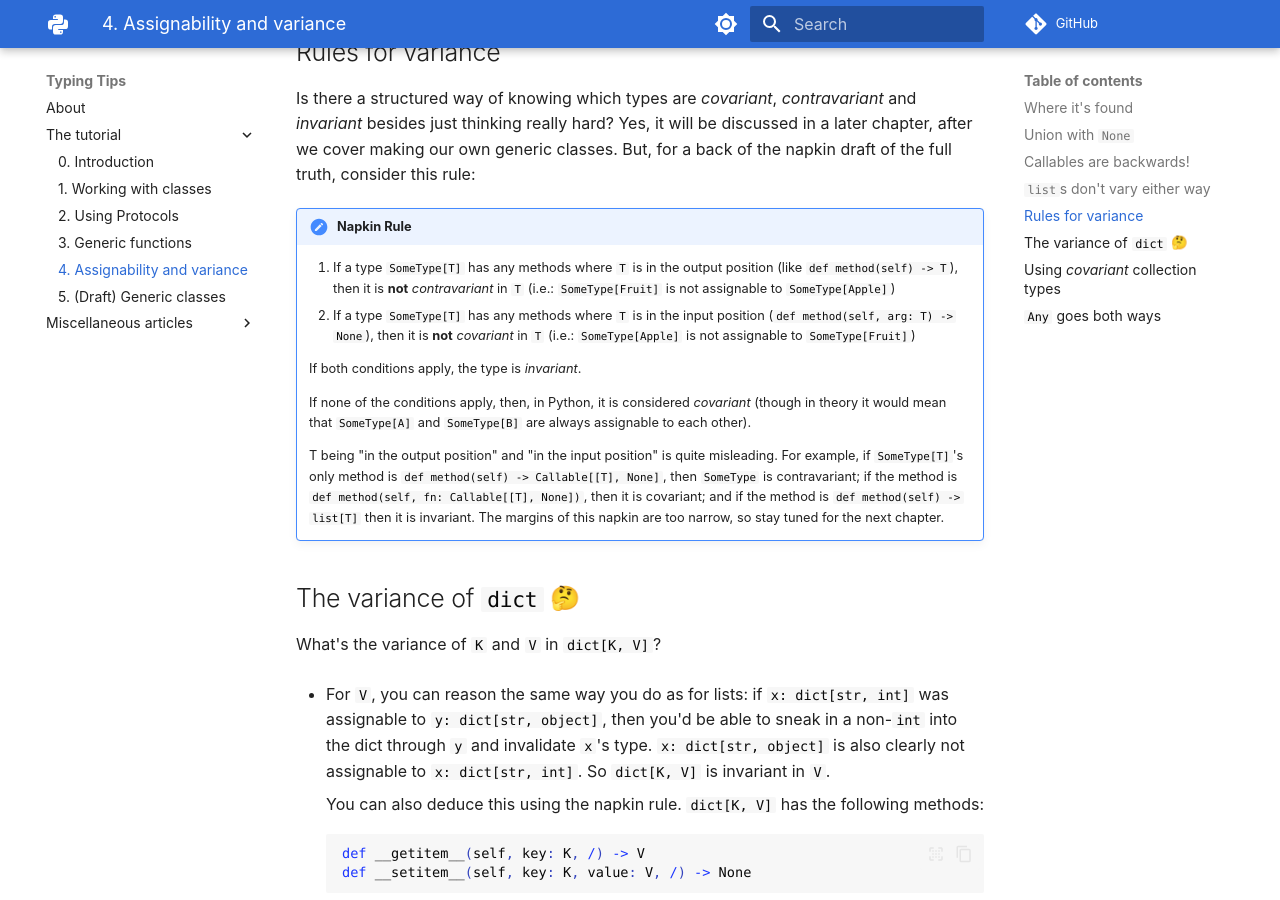
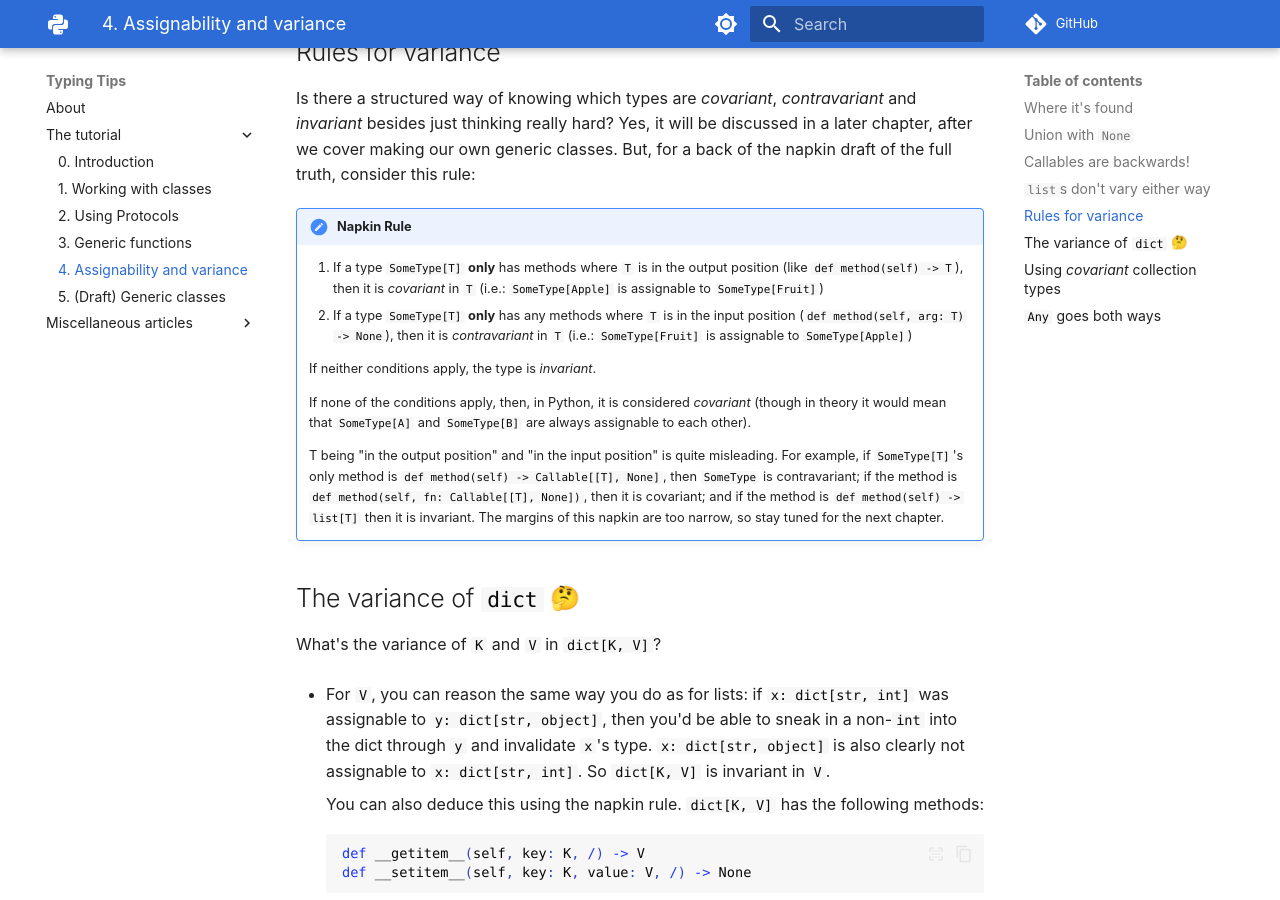
Before and after one commit to decorator-factory/typing-tips, an MkDocs documentation site: the page built from docs/tutorial/4-assignability/index.md, in a window 1280 px wide and 900 px high, scrolled down 10031 px. Built offline with MkDocs 1.6.1 and Material for MkDocs 9.7.7, drawn with Linux system fonts in a browser that asks for light colours; emoji names are drawn with the system emoji font; plug-ins that fetch from the network failed and are left out; comment, search, counter and statistics services are not loaded.

Commit message:
reword the napkin rule to be slightly less confusing.
you could argue that this wording is slightly less correct depending on your interpretation of the word "only", but i think it's good enough for a napkin rule and makes this concept a bit less confusing for an initial intro

```diff
--- a/docs/tutorial/4-assignability/index.md
+++ b/docs/tutorial/4-assignability/index.md
@@ -503,14 +503,14 @@ But, for a back of the napkin draft of the full truth, consider this rule:
 
 !!! note "Napkin Rule"
 
-    1. If a type `SomeType[T]` has any methods where `T` is in the output position
-        (like `def method(self) -> T`), then it is **not** _contravariant_ in `T`
-        (i.e.: `SomeType[Fruit]` is not assignable to `SomeType[Apple]`)
-    2. If a type `SomeType[T]` has any methods where `T` is in the input position
-        (`def method(self, arg: T) -> None`), then it is **not** _covariant_ in `T`
-        (i.e.: `SomeType[Apple]` is not assignable to `SomeType[Fruit]`)
+    1. If a type `SomeType[T]` **only** has methods where `T` is in the output position
+        (like `def method(self) -> T`), then it is _covariant_ in `T`
+        (i.e.: `SomeType[Apple]` is assignable to `SomeType[Fruit]`)
+    2. If a type `SomeType[T]` **only** has any methods where `T` is in the input position
+        (`def method(self, arg: T) -> None`), then it is _contravariant_ in `T`
+        (i.e.: `SomeType[Fruit]` is assignable to `SomeType[Apple]`)
 
-    If both conditions apply, the type is _invariant_.
+    If neither conditions apply, the type is _invariant_.
 
     If none of the conditions apply, then, in Python, it is considered _covariant_
     (though in theory it would mean that `SomeType[A]` and `SomeType[B]` are always
```
